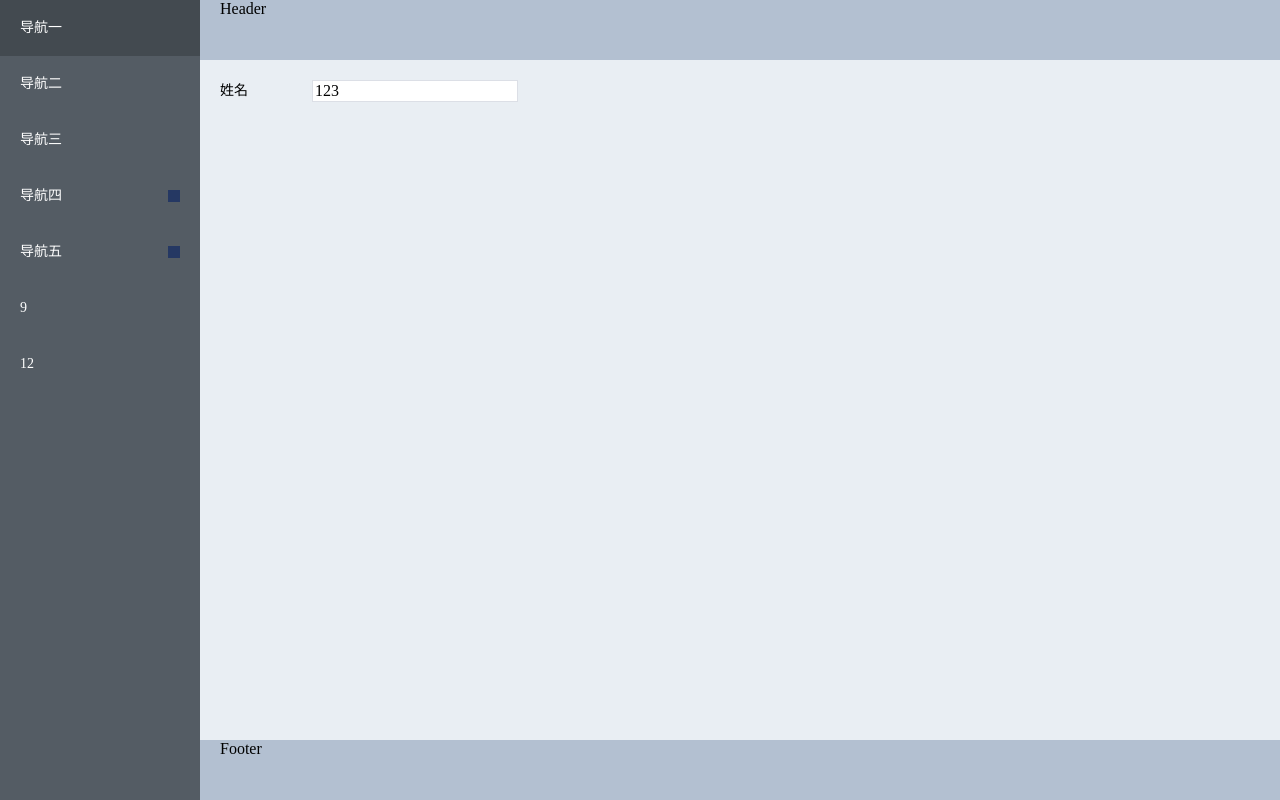
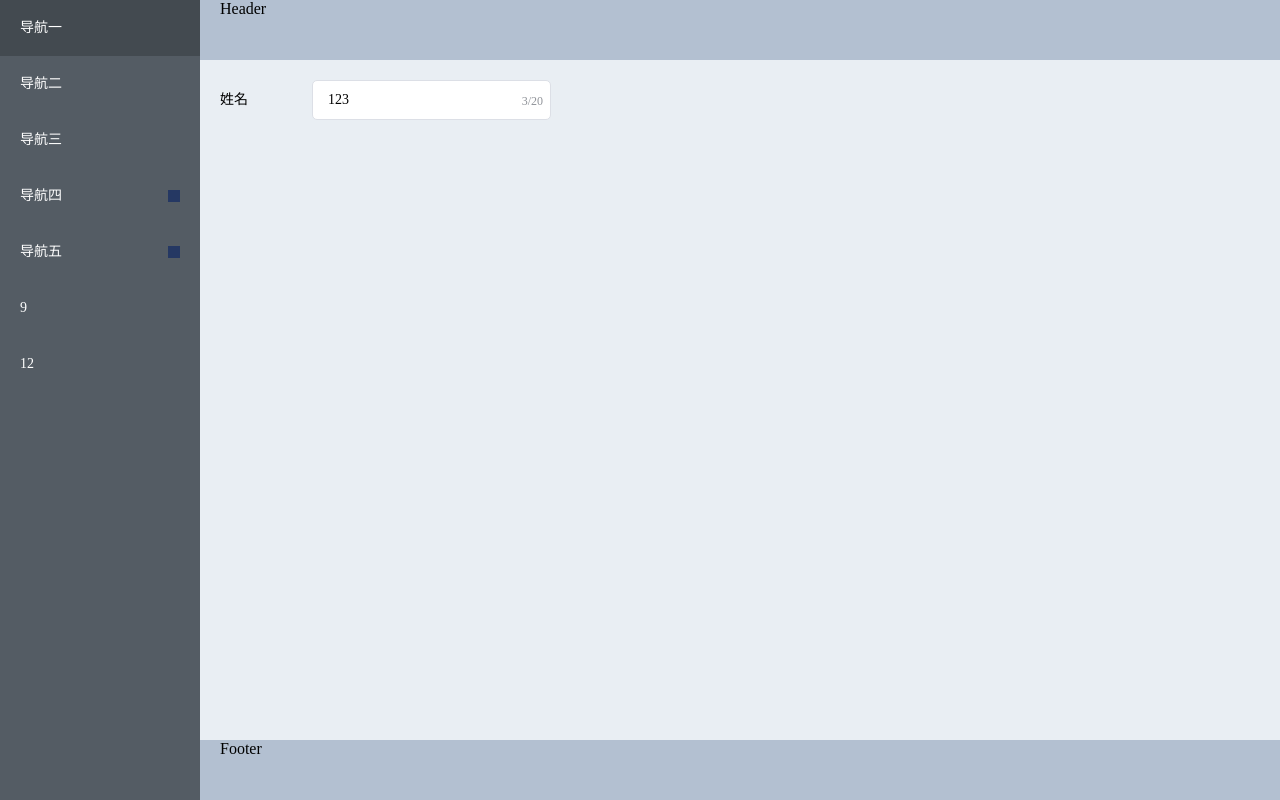
Before and after one commit to AChineseboy/vue3-admin, a Vue app: page /#/form in a window 1280 px wide. Built offline with nearby package versions, Linux system fonts and the light colour scheme.

Commit message:
feat: add style from input, add labelWidth for form-item

```diff
--- a/src/components/Input/index.vue
+++ b/src/components/Input/index.vue
@@ -3,29 +3,65 @@
     <input
       type="text"
       class="zm-input-inner"
+      :value="modelValue"
+      :placeholder="placeholder"
+      :maxlength="maxLength"
+      :style="{paddingRight: iptRightPadding}"
       @blur="blur"
       @input="inputHandle"
-      :value="modelValue"
     />
+    <span
+      class="zm-input-suffix"
+      ref="suffix"
+    >
+      <slot name="suffix">
+        <span
+          class="zm-input-count"
+          v-if="showWordLimit"
+        >{{valLen}}/{{maxLength}}</span>
+      </slot>
+
+    </span>
   </div>
 </template>
 <script>
-import { toRefs } from 'vue';
+import { toRefs, ref, onMounted } from 'vue';
 import emitter from '@/utils/emitter';
 
 export default {
   name: 'ZmInput',
   props: {
     modelValue: [String, Number],
+    placeholder: {
+      type: String,
+      default: '',
+    },
+    showWordLimit: {
+      type: Boolean,
+      default: false,
+    },
+    maxLength: [String, Number],
   },
   setup(props, { emit }) {
     function blur() {
       emitter.emit('zm-form-blur', props.modelValue);
     }
+
+    const valLen = ref(props.modelValue.toString().length);
     function inputHandle(e) {
       emit('update:modelValue', e.target.value);
+      valLen.value = e.target.value.length;
     }
+    const suffix = ref(null);
+
+    const iptRightPadding = ref();
+    onMounted(() => {
+      iptRightPadding.value = `${suffix.value.offsetWidth + 20}px`;
+    });
     return {
+      iptRightPadding,
+      suffix,
+      valLen,
       blur,
       inputHandle,
       ...toRefs(props),
@@ -34,8 +70,48 @@ export default {
 };
 </script>
 <style lang="less">
-.zm-input .zm-input-inner {
-  display: inline;
-  border: 1px solid #dcdfe6;
+.zm-form-item.zm-form-item-error .zm-input .zm-input-inner {
+  border-color: #f56c6c;
+}
+.zm-input {
+  width: 100%;
+  position: relative;
+  .zm-input-inner {
+    width: 100%;
+    height: 40px;
+    padding: 0 15px;
+    font-size: 14px;
+    line-height: 40px;
+    border: 1px solid #dcdfe6;
+    border-radius: 5px;
+    box-sizing: border-box;
+    outline: none;
+    transition: border-color 0.3s ease-in-out;
+    &:focus {
+      border-color: blue;
+    }
+    &:disabled {
+      background-color: #f5f7fa;
+      border-color: #e4e7ed;
+      color: #c0c4cc;
+      cursor: not-allowed;
+    }
+  }
+  .zm-input-suffix {
+    padding-right: 3px;
+    position: absolute;
+    right: 5px;
+    top: 50%;
+    transform: translateY(-50%);
+    .zm-input-count {
+      background-color: #fff;
+      height: 100%;
+      display: inline-block;
+      color: #909399;
+      font-size: 12px;
+      height: 100%;
+      line-height: 1;
+    }
+  }
 }
 </style>
--- a/src/components/form/form-item.vue
+++ b/src/components/form/form-item.vue
@@ -1,9 +1,18 @@
 <template>
-  <div class="zm-form-item" :class="{'zm-form-item-error': !isSuccess}">
-    <label class="zm-item-label">{{label}}</label>
+  <div
+    class="zm-form-item"
+    :class="{'zm-form-item-error': !isSuccess}"
+  >
+    <label
+      class="zm-item-label"
+      :style="{width: labelWidth}"
+    >{{label}}</label>
     <div class="zm-item-content">
       <slot></slot>
-      <span class="zm-form-item-error-msg" v-show="!isSuccess">{{errorMsg}}</span>
+      <span
+        class="zm-form-item-error-msg"
+        v-show="!isSuccess"
+      >{{errorMsg}}</span>
     </div>
   </div>
 </template>
@@ -21,6 +30,10 @@ export default {
   props: {
     label: String,
     prop: String,
+    labelWidth: {
+      type: String,
+      default: '80px',
+    },
   },
   setup(props) {
     const thisRules = inject('rules')[props.prop];
@@ -77,14 +90,11 @@ export default {
     color: #f56c6c;
     font-size: 12px;
   }
-  &.zm-form-item-error .zm-input .zm-input-inner {
-    border-color: #f56c6c;
-  }
+
   .zm-item-content {
     position: relative;
   }
   .zm-item-label {
-    width: 80px;
     margin-right: 12px;
     font-size: 14px;
   }
--- a/src/components/form/form.vue
+++ b/src/components/form/form.vue
@@ -49,6 +49,5 @@ export default {
       }
     }
   }
-
 }
 </style>
--- a/src/views/form.vue
+++ b/src/views/form.vue
@@ -1,7 +1,16 @@
 <template>
-  <zm-form label-position="left" :rules="rules" :model="form">
-    <zm-form-item label="姓名" prop="name">
-      <zm-input v-model="form.name"></zm-input>
+  <zm-form
+    label-position="left"
+    :rules="rules"
+    :model="form"
+  >
+    <zm-form-item
+      label="姓名"
+      prop="name"
+    >
+      <zm-input v-model="form.name" show-word-limit max-length='20'>
+
+      </zm-input>
     </zm-form-item>
   </zm-form>
 </template>
@@ -24,12 +33,7 @@ const rules = {
     {
       trigger: 'blur',
       message: '函数式',
-      validator: (val) => {
-        if (val !== '456') {
-          return false;
-        }
-        return true;
-      },
+      validator: () => true,
     },
   ],
 };
```
